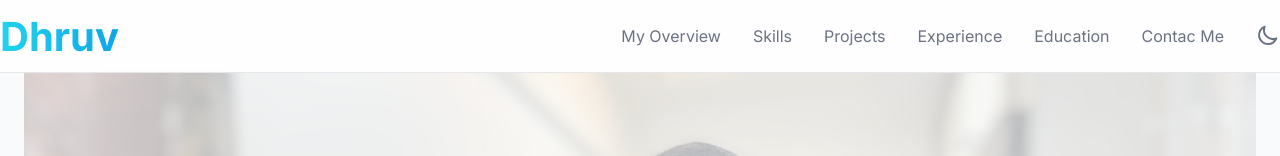
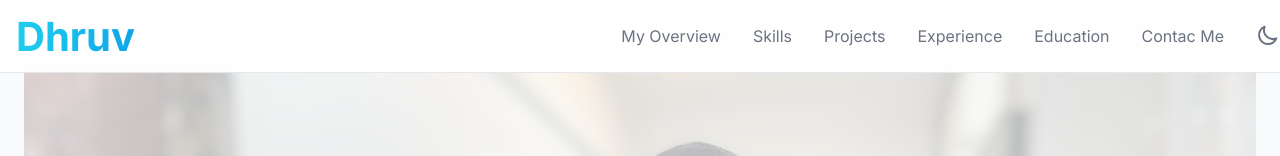
Before and after one commit to dhruv1946/my-portfolio, a plain HTML site: page index.html in a window 1280 px wide. Shown: the top 156 px of the page. Drawn offline with Linux system fonts and the light colour scheme.

Commit message:
Update style.css

```diff
--- a/style.css
+++ b/style.css
@@ -70,6 +70,7 @@ body {
     font-size: 2.5rem;
     font-weight: 700;
     text-decoration: none;
+    padding-left: 16px;
 }
 .header-controls {
     display: flex;
```
